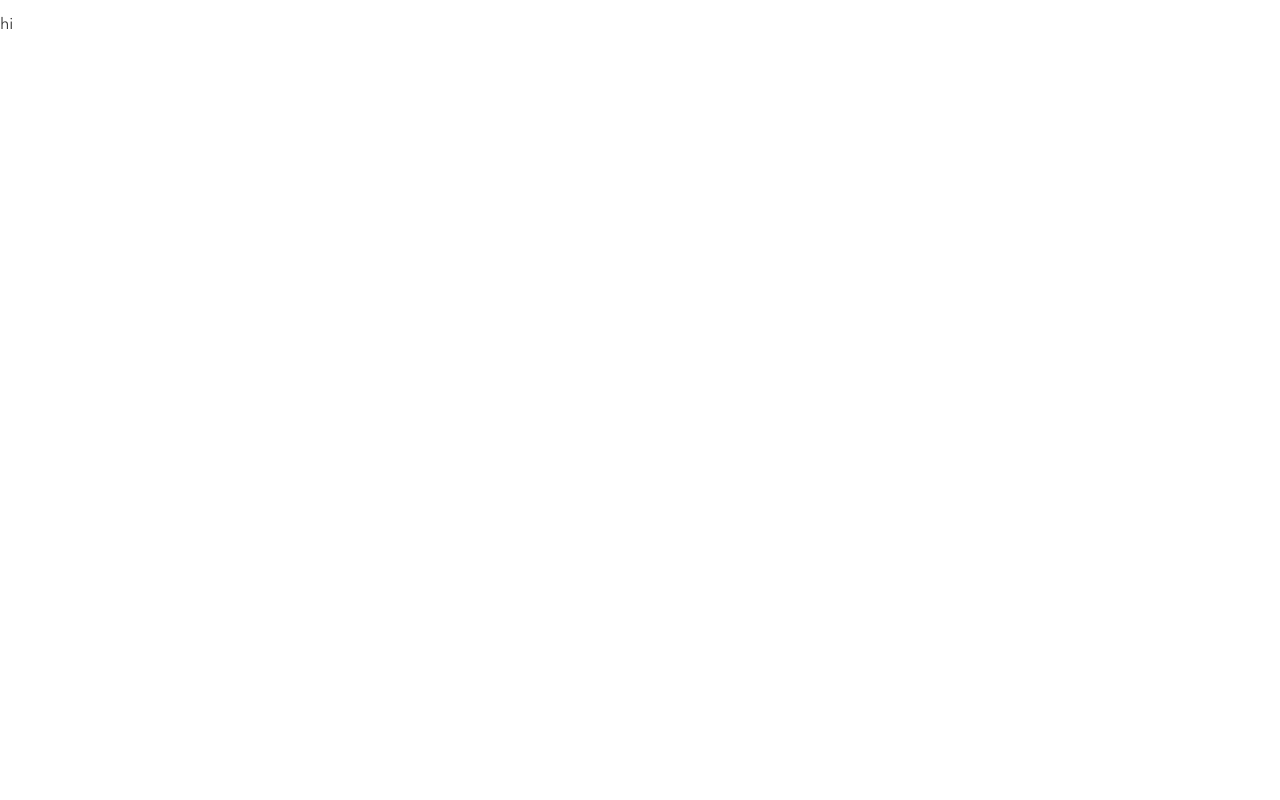
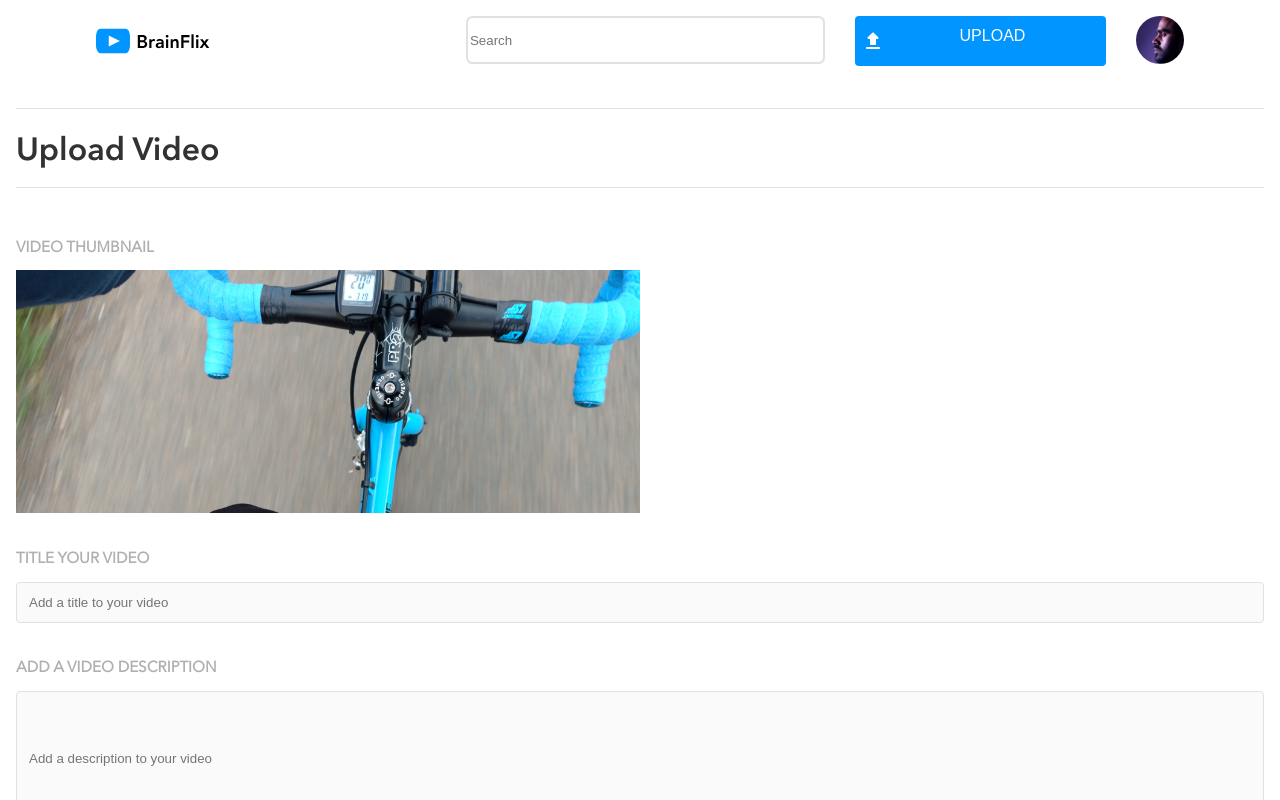
Before and after one commit to muskankapoor97/muskan-kapoor-brainflix, a React (Create React App) app: page /upload in a window 1280 px wide. Built offline with nearby package versions, Linux system fonts and the light colour scheme.

Commit message:
Made uload page and Added functionality to the publish button and upload button

```diff
--- a/src/App.js
+++ b/src/App.js
@@ -2,6 +2,8 @@
 import { BrowserRouter, Routes, Route } from "react-router-dom";
 import Home from "./pages/home/Home";
 import VideoUpload from "./pages/videoUpload/VideoUpload";
+import Header from "./components/header/Header";
+import Publish from "./components/publish/Publish";
 
 
 function App (){
@@ -9,9 +11,11 @@ return(
   <>
 
   <BrowserRouter>
+  <Header />
       <Routes>
       <Route path="/" element={<Home />} />
       <Route path="upload" element={<VideoUpload />} />
+      <Route path="publish" element={<Publish />} />
       <Route path="videos/:videoId" element={<Home />} />
      </Routes>
      </BrowserRouter>
--- a/src/components/header/Header.js
+++ b/src/components/header/Header.js
@@ -1,5 +1,6 @@
 import "./Header.scss";
 import logo from"../../assets/logos/BrainFlix-logo.svg";
+import { Link } from "react-router-dom";
 
 
 export default function Header() {
@@ -17,8 +18,9 @@ export default function Header() {
                         <div className="navbar__image--mobile"></div>
                         </div>
                         <div className="navbar__button-container">
+                        <Link to={"/upload"}>
                         <button className="navbar__button">UPLOAD</button>
-
+                        </Link>
                         </div>
                         <div className="navbar__image--tablet"></div>
 
--- /dev/null
+++ b/src/components/publish/Publish.js
@@ -0,0 +1,22 @@
+import { useNavigate } from "react-router-dom";
+import { useEffect } from "react";
+import "./Publish.scss";
+
+export default function Publish(){
+    const navigate=useNavigate();
+    useEffect(() => {
+      const redirect=setTimeout(()=>{
+        navigate("/")
+      },4000);
+
+      return () => {
+        clearTimeout(redirect);
+      }
+    }, []);
+
+    return (
+        <div>
+            <h1>Thanks for uploading. You will be redirected to Home page in few seconds</h1>
+        </div>
+    );
+}
--- a/src/pages/home/Home.js
+++ b/src/pages/home/Home.js
@@ -68,7 +68,7 @@ console.log(params);
   }
     },
 
-   []);
+   [params.videoId]);
 
 
 // const timestamps=(oldTimestamp)=>{
@@ -81,7 +81,7 @@ console.log(params);
 
   return (
     <>
-    <Header />
+
     <Hero videoPoster={videoDetails.image}/>
     <div className="mainPage">
       <div className="mainPage__containers-one">
--- a/src/pages/videoUpload/VideoUpload.js
+++ b/src/pages/videoUpload/VideoUpload.js
@@ -1,7 +1,33 @@
 import "./VideoUpload.scss";
+import { Link } from "react-router-dom";
 
 export default function VideoUpload (){
     return (
-        <p>hi</p>
+    <section className="upload">
+        <h1 className="upload__heading">Upload Video</h1>
+        <div className="upload__thumbnail-wrapper">
+        <h2 className="upload__subheading">VIDEO THUMBNAIL</h2>
+        <div className="upload__thumbnail"></div>
+        </div>
+        <form>
+        <div className="upload__title-wrapper">
+        <h2 className="upload__subheading">TITLE YOUR VIDEO</h2>
+        <input type="text" name="text" placeholder="Add a title to your video" className="upload__input upload__input--title" />
+        </div>
+        <div className="upload__description-wrapper">
+        <h2 className="upload__subheading">ADD A VIDEO DESCRIPTION</h2>
+        <input type="textarea" name="textarea" placeholder="Add a description to your video" className="upload__input upload__input--description" />
+        <div className="upload__button-wrapper">
+        <Link to={"/publish"}>
+        <button type="submit" className="upload__button upload__button--publish">PUBLISH</button>
+        </Link>
+        <Link to={"/"}>
+        <button type="submit" className="upload__button upload__button--cancel">CANCEL</button>
+        </Link>
+
+        </div>
+        </div>
+        </form>
+        </section>
     );
 }
--- a/src/pages/videoUpload/VideoUpload.scss
+++ b/src/pages/videoUpload/VideoUpload.scss
@@ -0,0 +1,86 @@
+@use "../../styles/partials/breakpoints" as breakpoint;
+@use "../../styles/partials/colors" as *;
+@use "../../styles/partials/fonts" as *;
+
+.upload{
+    padding: 0 1rem;
+    &__heading{
+    border-top: 1px solid $divider-color;
+    font-family: Avenir-demi;
+    font-size: 2rem;
+    padding-top: 1.5rem;
+    padding-bottom: 1rem;
+    }
+
+    &__subheading{
+    color: $secondary-text-color;
+    font-size: 0.95rem;
+    padding-top: 1.5rem;
+
+    }
+    &__thumbnail{
+        background-image: url(../../assets/images/Upload-video-preview.jpg);
+        background-size: cover;
+        width: 100%;
+        height: 15.2rem;
+        object-fit: cover;
+    }
+
+    &__input{
+        width: 100%;
+        border-radius: 0.25rem;
+        padding: 12px;
+        border: 1px solid $divider-color;
+        background-color: $secondary-background-color;
+
+        &--description{
+            height: 8.5rem;
+        }
+
+    }
+    &__button{
+        width: 100%;
+            height: 3.1rem;
+            background-color: $primary-cta-color;
+            color:$primary-background-color;
+            border-radius: 0.25rem;
+            border: none;
+            font-size: 1rem;
+            margin-top: 1rem;
+
+            &--cancel{
+            background-color:$primary-background-color;
+            color:$primary-cta-color;
+            }
+
+
+     }
+
+
+
+
+
+}
+
+@include breakpoint.medium{
+    .upload{
+
+        &__heading{
+            border-bottom: 1px solid $divider-color;
+        }
+        &__thumbnail{
+            width: 50%;
+        }
+        &__button{
+            width: 20%;
+            height: 2.6rem;
+        &-wrapper{
+            display: flex;
+
+            justify-content: flex-end;
+
+        }
+
+    }
+    }
+}
```
Also changed, not shown: src/assets/images/Upload-video-preview.jpg (added), src/components/publish/Publish.scss (added).
